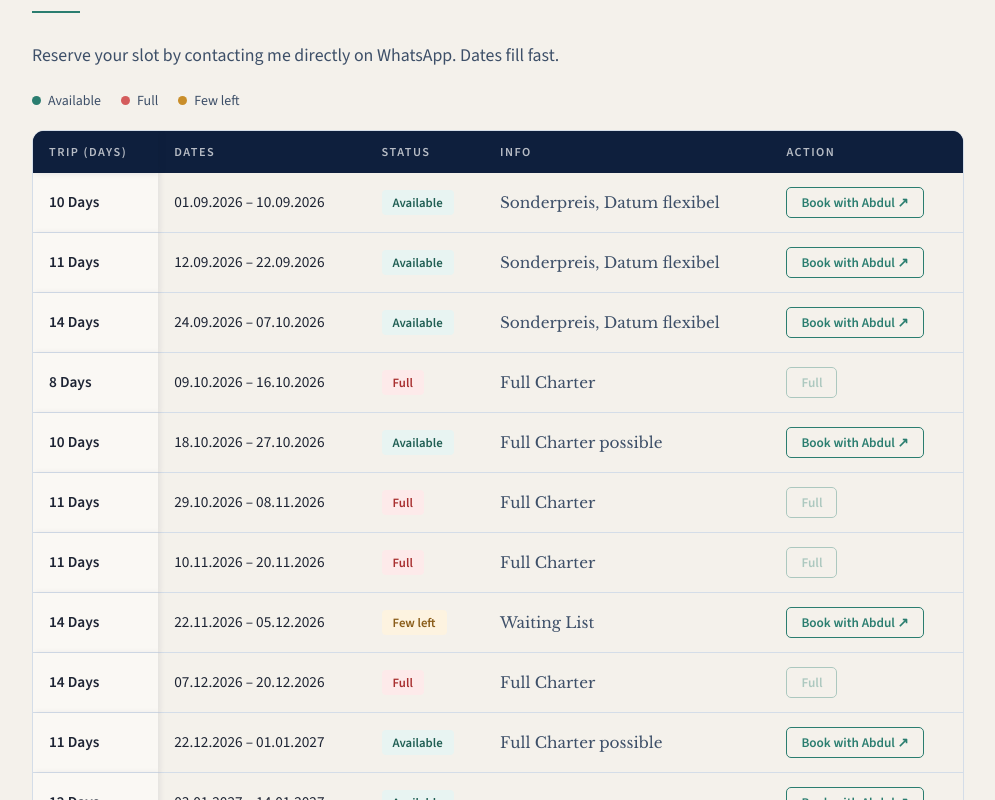
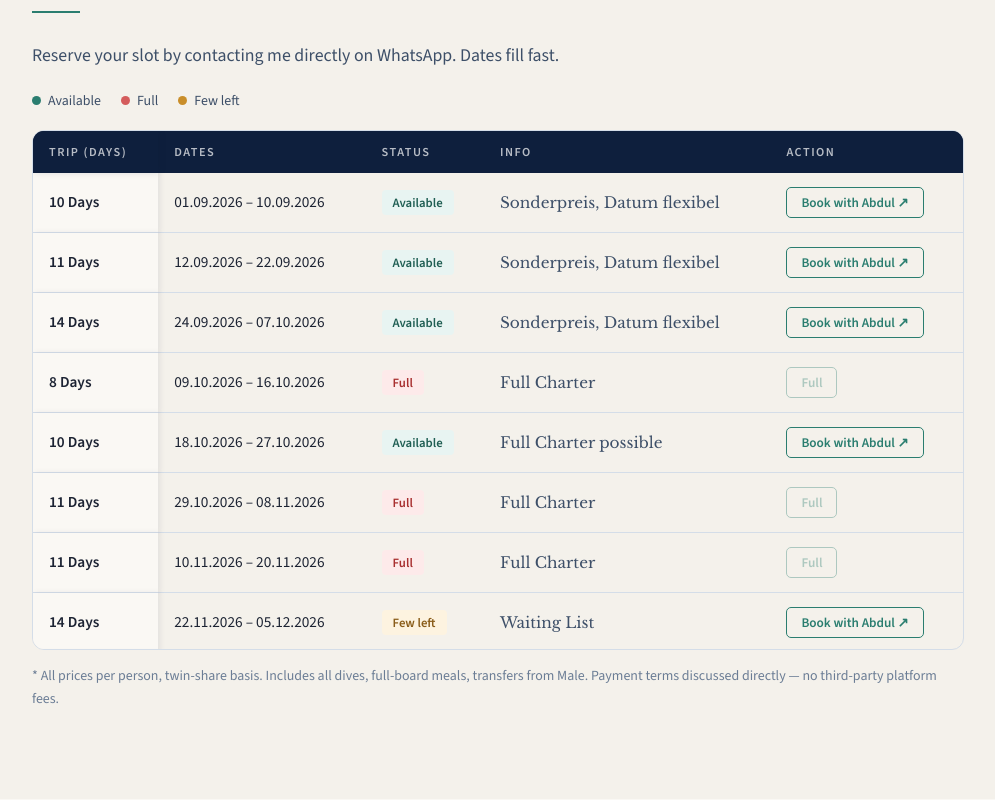
Before and after one commit to YouCanCallMeMomo/Hammerhead2, a React (Vite) app: page / in a window 1280 px wide. Shown: the part 4260-5060 px from the top of the page, without its empty margins (142-1137 px from the left). Built offline with nearby package versions, Linux system fonts and the light colour scheme.

Commit message:
fix: add sticky header row to availability table — scroll inside container

```diff
--- a/src/index.css
+++ b/src/index.css
@@ -248,7 +248,7 @@ nav.site-nav.scrolled { box-shadow: var(--shadow); }
 .leg { display: flex; align-items: center; gap: 7px; font-size: .82rem; color: var(--ink2); }
 .leg-dot { width: 9px; height: 9px; border-radius: 50%; flex-shrink: 0; }
 .dot-a { background: #2a7d6f; } .dot-f { background: #d45c5c; } .dot-fw { background: #c98e2a; } .dot-c { background: #4a68a8; }
-.table-wrap { overflow-x: auto; border: 1px solid var(--border); border-radius: var(--r); -webkit-overflow-scrolling: touch; }
+.table-wrap { overflow-x: auto; overflow-y: auto; max-height: 520px; border: 1px solid var(--border); border-radius: var(--r); -webkit-overflow-scrolling: touch; }
 table.slots { width: 100%; border-collapse: separate; border-spacing: 0; min-width: 560px; }
 table.slots thead { background: var(--navy); }
 table.slots th {
```
